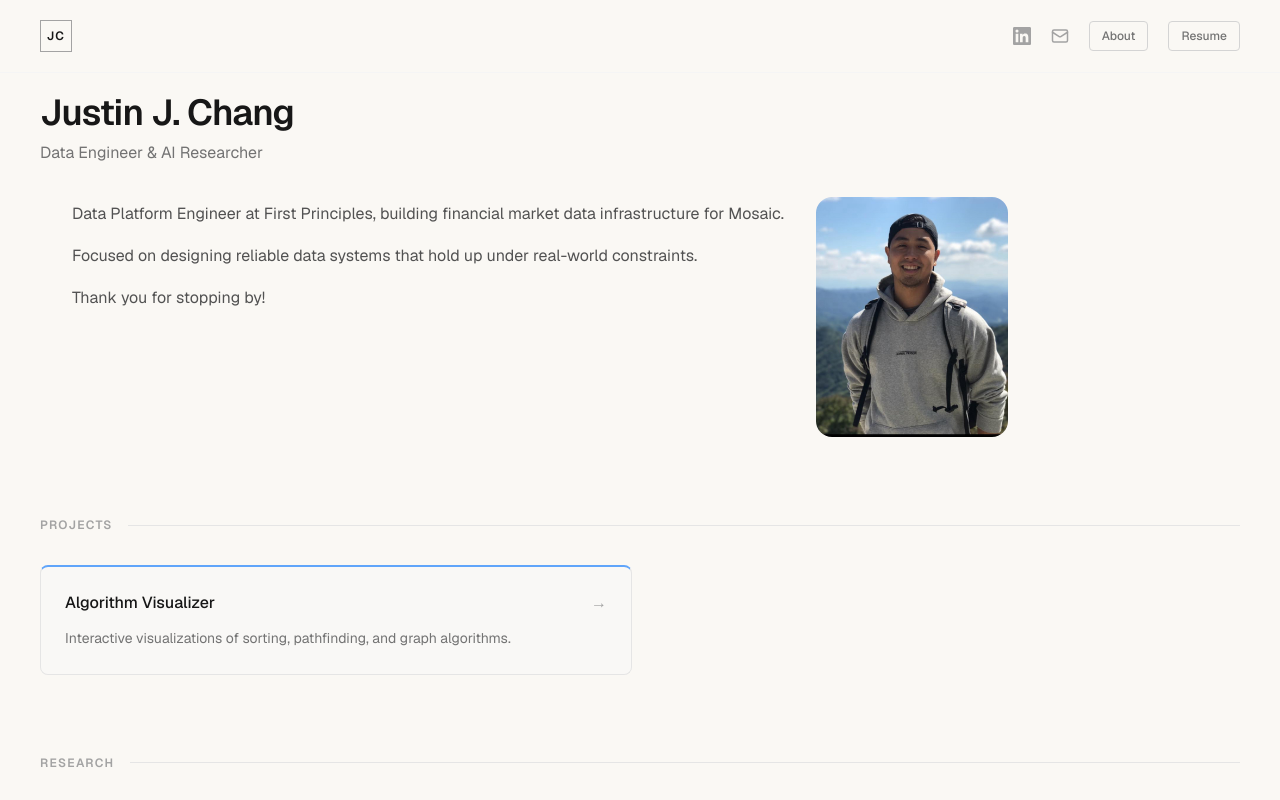
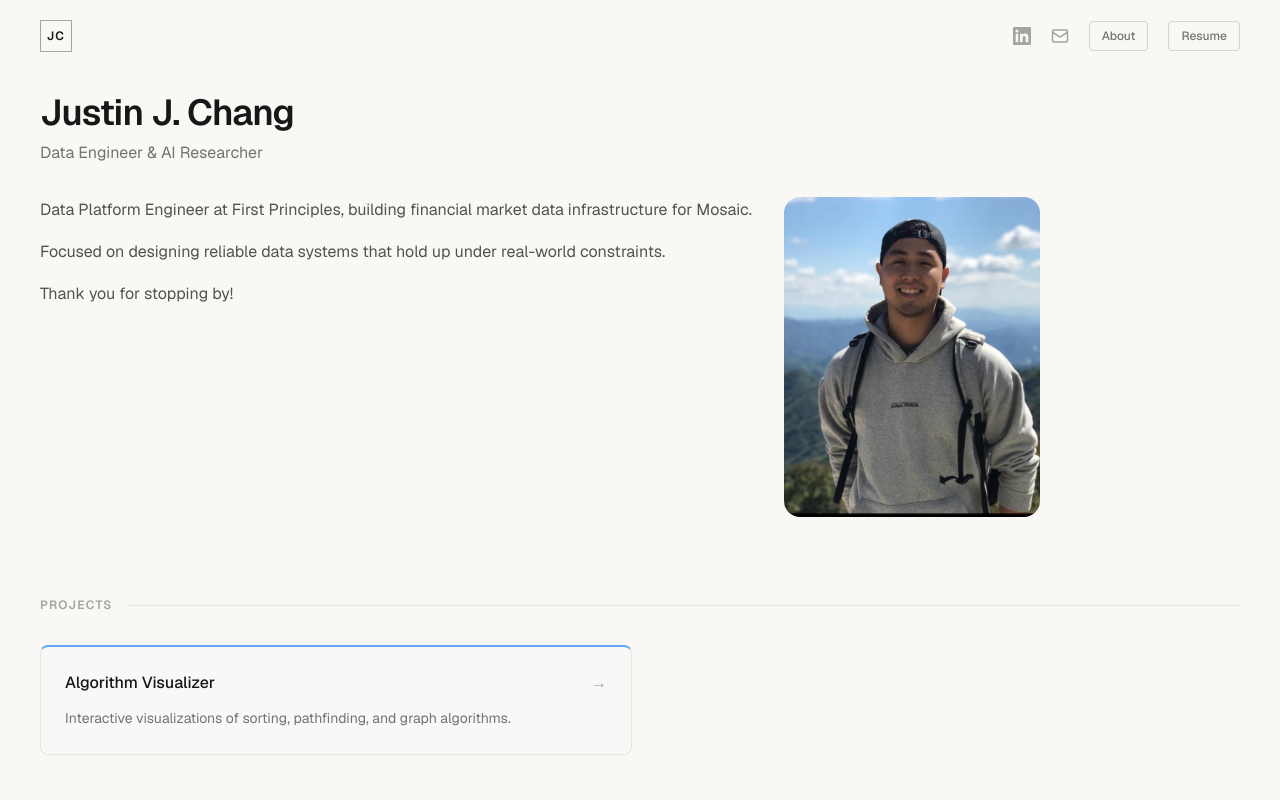
Before and after one commit to JSC201/portfolio, a Next.js app: page / in a window 1280 px wide. Shown: the top 800 px of the page. Built offline with nearby package versions, Linux system fonts and the light colour scheme.

Commit message:
reformat photo and hero

```diff
--- a/app/page.tsx
+++ b/app/page.tsx
@@ -13,8 +13,8 @@ export default function Home() {
       <section>
         <h1 className="text-4xl font-semibold tracking-tight mb-2">Justin J. Chang</h1>
         <p className="text-neutral-500 mb-8">Data Engineer &amp; AI Researcher</p>
-        <div className="flex items-start gap-8 ml-8">
-          <div className="text-neutral-600 leading-relaxed space-y-4 pt-1">
+        <div className="flex items-start gap-8">
+          <div className="text-neutral-600 leading-relaxed space-y-4">
             <p>
               Data Platform Engineer at First Principles, building financial market
               data infrastructure for Mosaic.
@@ -29,7 +29,7 @@ export default function Home() {
           <img
             src="/Hiking.jpg"
             alt="Justin Chang"
-            className="shrink-0 w-48 h-60 object-cover rounded-2xl [object-position:center_35%]"
+            className="shrink-0 w-64 h-80 object-cover rounded-2xl [object-position:center_35%]"
           />
         </div>
       </section>
```
